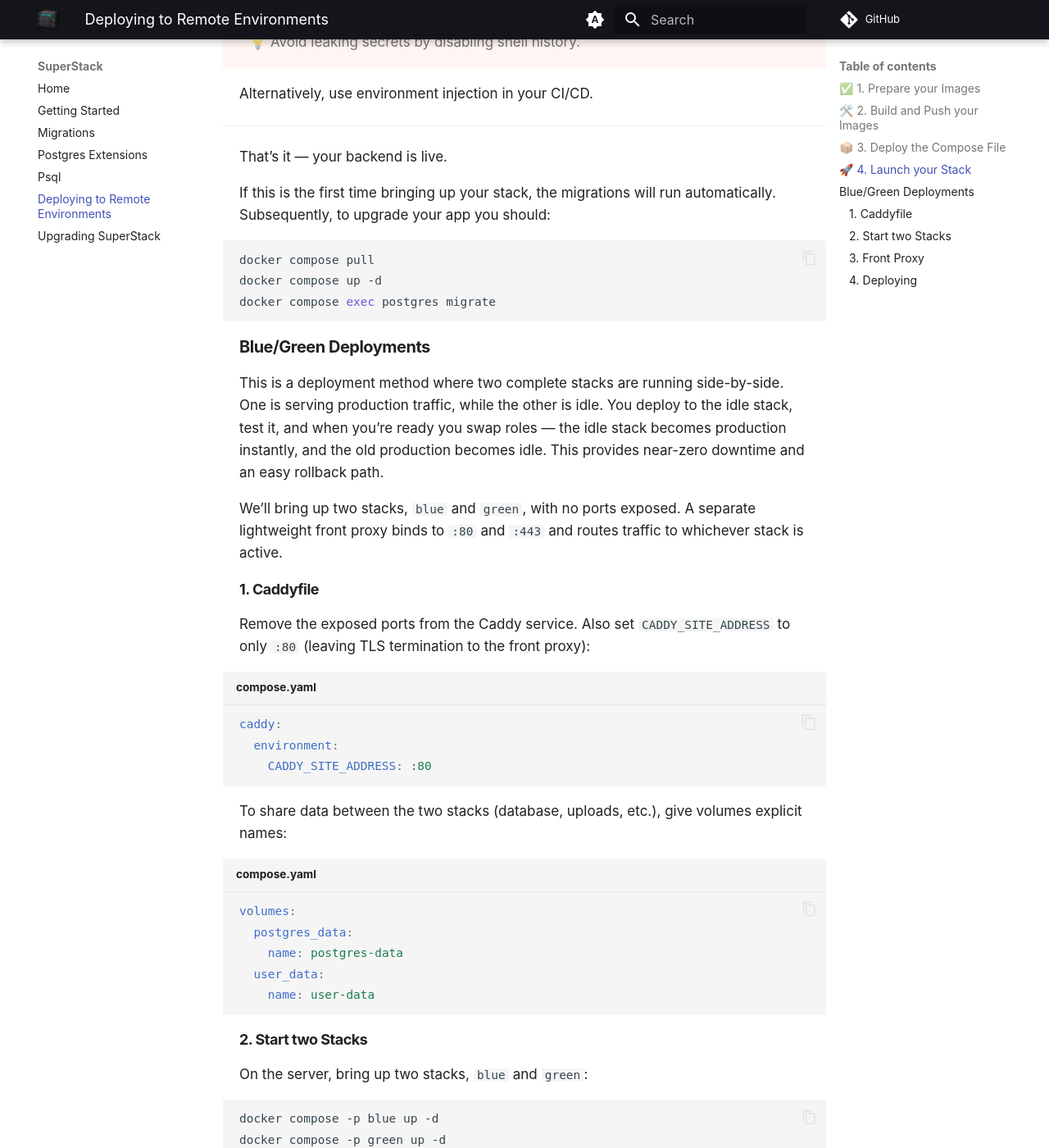
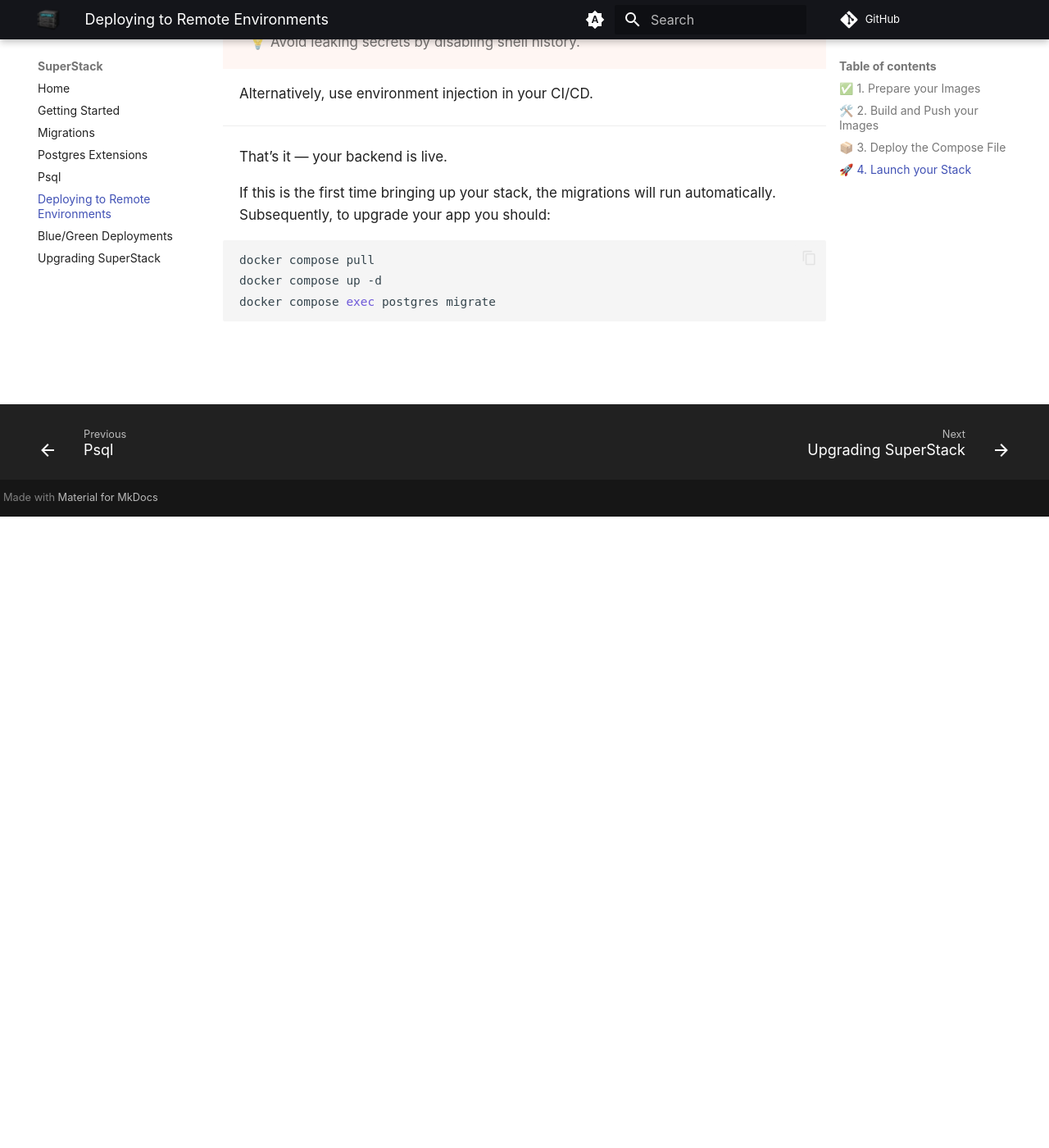
Before and after one commit to explodinglabs/superstack.docs, an MkDocs documentation site: the page built from docs/deploying.md, in a window 1280 px wide and 1400 px high, scrolled down 1431 px. Shown: the whole window at 82% size. Built offline with MkDocs 1.6.1 and Material for MkDocs 9.7.7, drawn with Linux system fonts in a browser that asks for light colours; comment, search, counter and statistics services are not loaded; after the commit the page ends 2061 px from its top, so only the background shows below that; some of the changed text lies outside the part shown.

Commit message:
Move blue/green to a new page

````diff
--- a/docs/deploying.md
+++ b/docs/deploying.md
@@ -72,105 +72,3 @@
 docker compose up -d
 docker compose exec postgres migrate
 ```
-
-## Blue/Green Deployments
-
-This is a deployment method where two complete stacks are running side-by-side.
-One is serving production traffic, while the other is idle. You deploy to the
-idle stack, test it, and when you’re ready you swap roles — the idle stack
-becomes production instantly, and the old production becomes idle. This
-provides near-zero downtime and an easy rollback path.
-
-We’ll bring up two stacks, `blue` and `green`, with no ports exposed. A
-separate lightweight front proxy binds to `:80` and `:443` and routes traffic
-to whichever stack is active.
-
-### 1. Caddyfile
-
-Remove the exposed ports from the Caddy service. Also set `CADDY_SITE_ADDRESS`
-to only `:80` (leaving TLS termination to the front proxy):
-
-```yaml title="compose.yaml"
-caddy:
-  environment:
-    CADDY_SITE_ADDRESS: :80
-```
-
-To share data between the two stacks (database, uploads, etc.), give volumes
-explicit names:
-
-```yaml title="compose.yaml"
-volumes:
-  postgres_data:
-    name: postgres-data
-  user_data:
-    name: user-data
-```
-
-### 2. Start two Stacks
-
-On the server, bring up two stacks, `blue` and `green`:
-
-```sh
-docker compose -p blue up -d
-docker compose -p green up -d
-```
-
-### 3. Front Proxy
-
-The front proxy is a single Caddy container that binds `:80` and `:443` on the
-server and routes requests into either the Blue or Green stack.
-
-On the server, create a simple `Caddyfile`:
-
-```caddyfile title="Caddyfile"
-api.myapp.com reverse_proxy blue_caddy:80
-
-# Optionally point a second hostname to the idle stack for testing
-next.myapp.com reverse_proxy blue_caddy:80
-```
-
-The front proxy manages TLS, so give it a persistent volume for certificates:
-
-```sh
-docker volume create caddy_data
-```
-
-Start the proxy and attach it to both networks:
-
-```sh
-docker run -d \
-  --name front-proxy \
-  -p 80:80 -p 443:443 \
-  -v ./Caddyfile:/etc/caddy/Caddyfile \
-  -v caddy_data:/data \
-  --network blue_default \
-  --network green_default \
-  caddy:2
-```
-
-### 4. Deploying
-
-Update the idle stack:
-
-```sh
-docker compose pull
-docker compose -p green up -d
-```
-
-Edit the front proxy's config to flip traffic:
-
-```caddyfile title="Caddyfile"
-api.myapp.com reverse_proxy green_caddy:80
-next.myapp.com reverse_proxy blue_caddy:80
-```
-
-Restart Caddy:
-
-```sh
-docker exec front-proxy caddy reload
-```
-
-Cutover is instant. Green is now live, and Blue is the idle stack.
-
-And rollback is simple: flip the `Caddyfile` back and `caddy reload`.
--- a/mkdocs.yml
+++ b/mkdocs.yml
@@ -52,4 +52,5 @@
   - Postgres Extensions: extensions.md
   - Psql: psql.md
   - Deploying to Remote Environments: deploying.md
+  - Blue/Green Deployments: bluegreen.md
   - Upgrading SuperStack: upgrading.md
````
